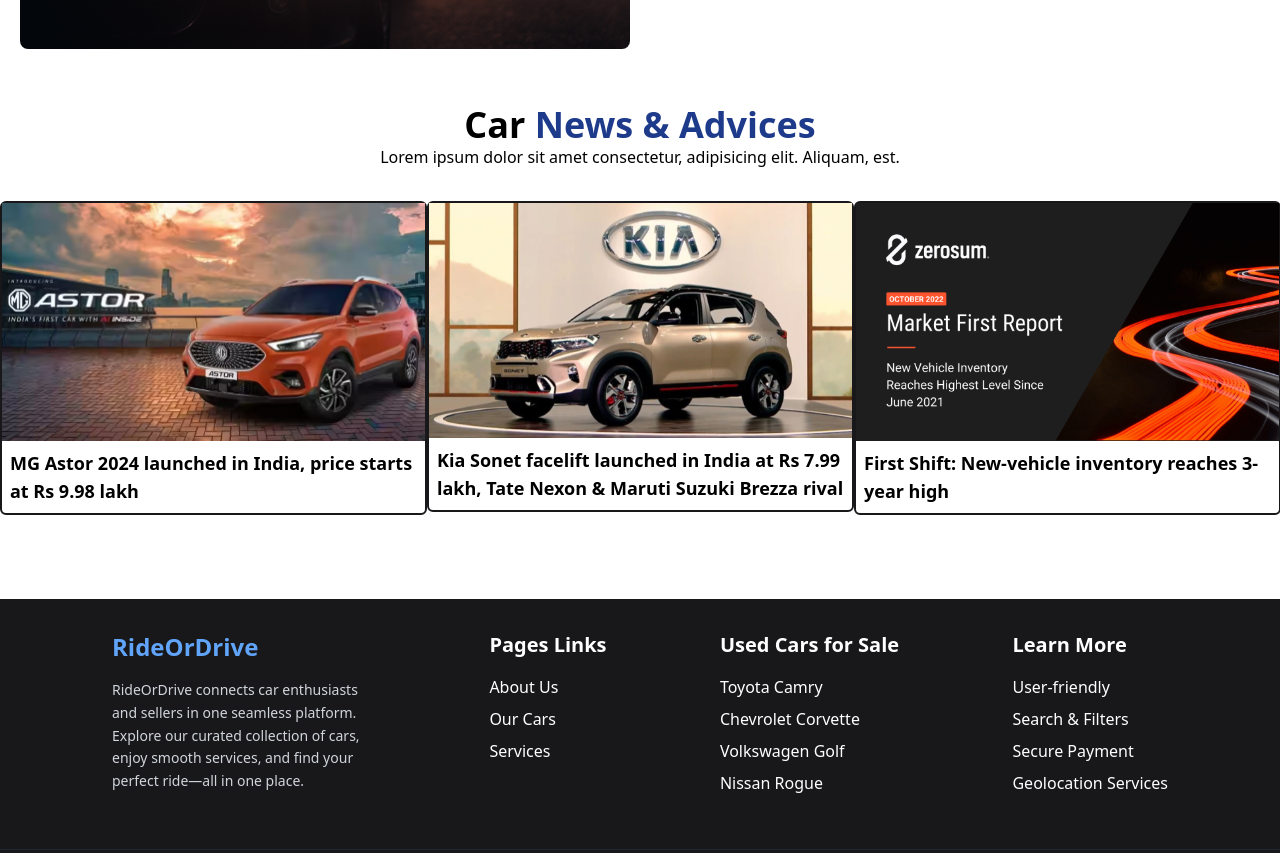
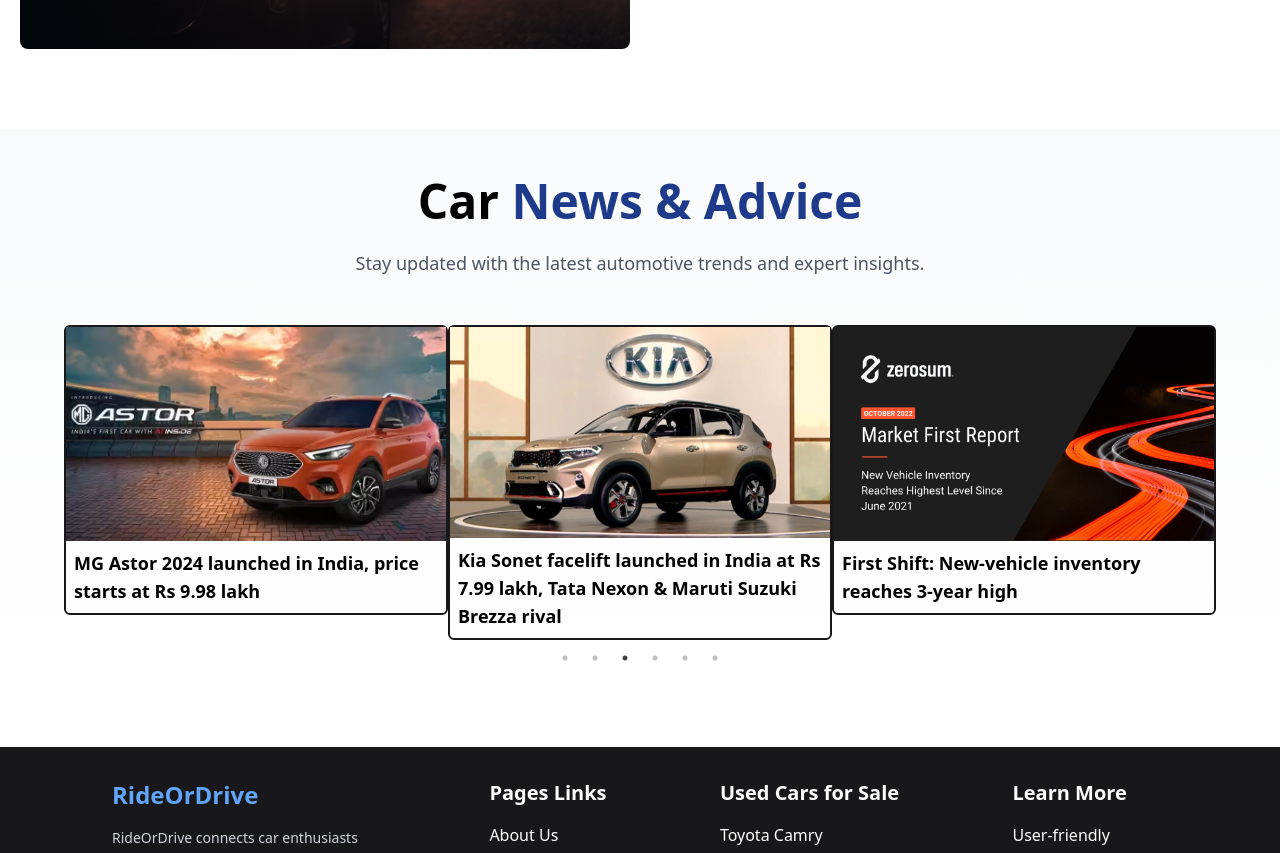
Before and after one commit to SandipM098/college-project, a React (Create React App) app: page / in a window 1280 px wide. Shown: the part 2313-3166 px from the top of the page. Built offline with nearby package versions, Linux system fonts and the light colour scheme.

Commit message:
transition and css changed

```diff
--- a/src/Home/News/CarNews.jsx
+++ b/src/Home/News/CarNews.jsx
@@ -1,100 +1,106 @@
-import React from 'react'
-import Slider from 'react-slick';
-import CarNewsCard from './CarNewsCard';
-import pic1 from '../../assets/image/img1.jpg'
-import pic2 from '../../assets/image/img2.webp'
-import pic3 from '../../assets/image/img3.avif'
-import pic4 from '../../assets/image/img4.jpg'
-import pic5 from '../../assets/image/img5.png'
-import pic6 from '../../assets/image/img6.avif'
+import React from "react";
+import Slider from "react-slick";
+import "slick-carousel/slick/slick.css";
+import "slick-carousel/slick/slick-theme.css";
+import CarNewsCard from "./CarNewsCard";
+import pic1 from "../../assets/image/img1.jpg";
+import pic2 from "../../assets/image/img2.webp";
+import pic3 from "../../assets/image/img3.avif";
+import pic4 from "../../assets/image/img4.jpg";
+import pic5 from "../../assets/image/img5.png";
+import pic6 from "../../assets/image/img6.avif";
 
 const CarNews = () => {
-
   const newsData = [
     {
-      id : 0 ,
-      img : pic1,
-      desc : "Toyota touts internal combustion engine potential, even in Ev age"
-    } ,
-    {
-      id : 1,
-      img : pic2,
-      desc : "BMW Group India clocks best-ever annual sales in 2023, leads luxury electric car segment",
+      id: 0,
+      img: pic1,
+      desc: "Toyota touts internal combustion engine potential, even in EV age",
     },
     {
-      id : 2,
-      img : pic3,
-      desc : "MG Astor 2024 launched in India, price starts at Rs 9.98 lakh"
+      id: 1,
+      img: pic2,
+      desc: "BMW Group India clocks best-ever annual sales in 2023, leads luxury electric car segment",
     },
     {
-      id : 3 ,
-      img : pic4,
-      desc : "Kia Sonet facelift launched in India at Rs 7.99 lakh, Tate Nexon & Maruti Suzuki Brezza rival"
+      id: 2,
+      img: pic3,
+      desc: "MG Astor 2024 launched in India, price starts at Rs 9.98 lakh",
     },
     {
-      id : 4 ,
-      img : pic5,
-      desc : "First Shift: New-vehicle inventory reaches 3-year high"
+      id: 3,
+      img: pic4,
+      desc: "Kia Sonet facelift launched in India at Rs 7.99 lakh, Tata Nexon & Maruti Suzuki Brezza rival",
     },
     {
-      id : 5 ,
-      img : pic6,
-      desc : "JLR India sales rise 74% in Q3 on robust demand for Range Rover, Range Rover Velar, Defender"
-    }
+      id: 4,
+      img: pic5,
+      desc: "First Shift: New-vehicle inventory reaches 3-year high",
+    },
+    {
+      id: 5,
+      img: pic6,
+      desc: "JLR India sales rise 74% in Q3 on robust demand for Range Rover, Range Rover Velar, Defender",
+    },
   ];
+
   const settings = {
-    dots: false,
+    dots: true,
     infinite: true,
     slidesToShow: 3,
-    slidestoscroll: 1,
+    slidesToScroll: 1,
     autoplay: true,
-    autoplaySpeed : 2000,
+    autoplaySpeed: 2500,
+    speed: 800,
     pauseOnHover: true,
-    arrows : false,
-    responsive : [
+    arrows: false,
+    cssEase: "ease-in-out",
+    responsive: [
       {
-        breakpoint : 1023,
-        settings:{
-          slidesToShow : 3,
-          slidestoscroll : 3,
-          infinite : true,
+        breakpoint: 1024, // Corrected from 1023 for standard breakpoint
+        settings: {
+          slidesToShow: 2,
+          slidesToScroll: 1,
+          infinite: true,
           dots: true,
-        }
+        },
       },
       {
-        breakpoint : 768,
-        settings:{
-          slidesToShow : 2,
-          slidestoscroll : 2,
-          initialSlide : 2,
-        }
+        breakpoint: 768,
+        settings: {
+          slidesToShow: 2,
+          slidesToScroll: 1,
+          initialSlide: 1,
+        },
       },
       {
-        breakpoint : 480,
-        settings:{
-          slidesToShow : 1,
-          slidestoscroll : 1,
-          initialSlide : 2,
-        }
+        breakpoint: 480,
+        settings: {
+          slidesToShow: 1,
+          slidesToScroll: 1,
+        },
       },
+    ],
+  };
 
-    ]
-  };
   return (
-    <div className=' mt-14'>
-      <h1 className='font-bold text-4xl text-center'>Car <span className='text-blue-900 '>News & Advices</span></h1>
-      <p className='text-center'>Lorem ipsum dolor sit amet consectetur, adipisicing elit. Aliquam, est.</p>
+    <div className="mt-20 px-6 bg-gradient-to-b from-gray-50 to-white py-12">
+      <h1 className="font-extrabold text-4xl md:text-5xl text-center mb-6">
+        Car <span className="text-blue-900">News & Advice</span>
+      </h1>
+      <p className="text-center text-gray-600 max-w-3xl mx-auto mb-12 text-lg">
+        Stay updated with the latest automotive trends and expert insights.
+      </p>
 
-      <div className='mt-8 gap-5'>
+      <div className="max-w-6xl mx-auto">
         <Slider {...settings}>
-            {newsData.map((item) => (
-              <CarNewsCard key={item.id} img={item.img} desc={item.desc}/>
-            )
-            )}
+          {newsData.map((item) => (
+            <CarNewsCard key={item.id} img={item.img} desc={item.desc} />
+          ))}
         </Slider>
       </div>
     </div>
-  )
-}
+  );
+};
 
-export default CarNews
+export default CarNews;
```
